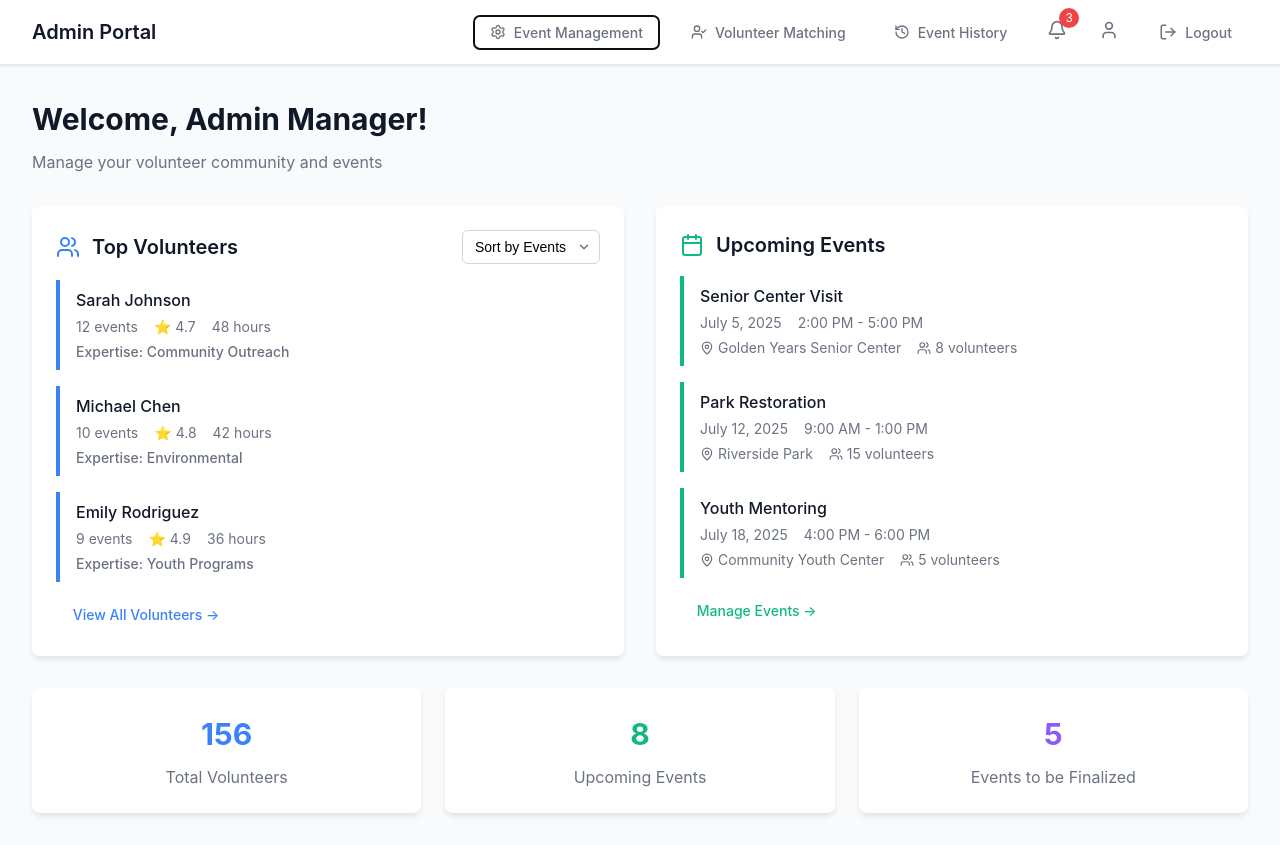
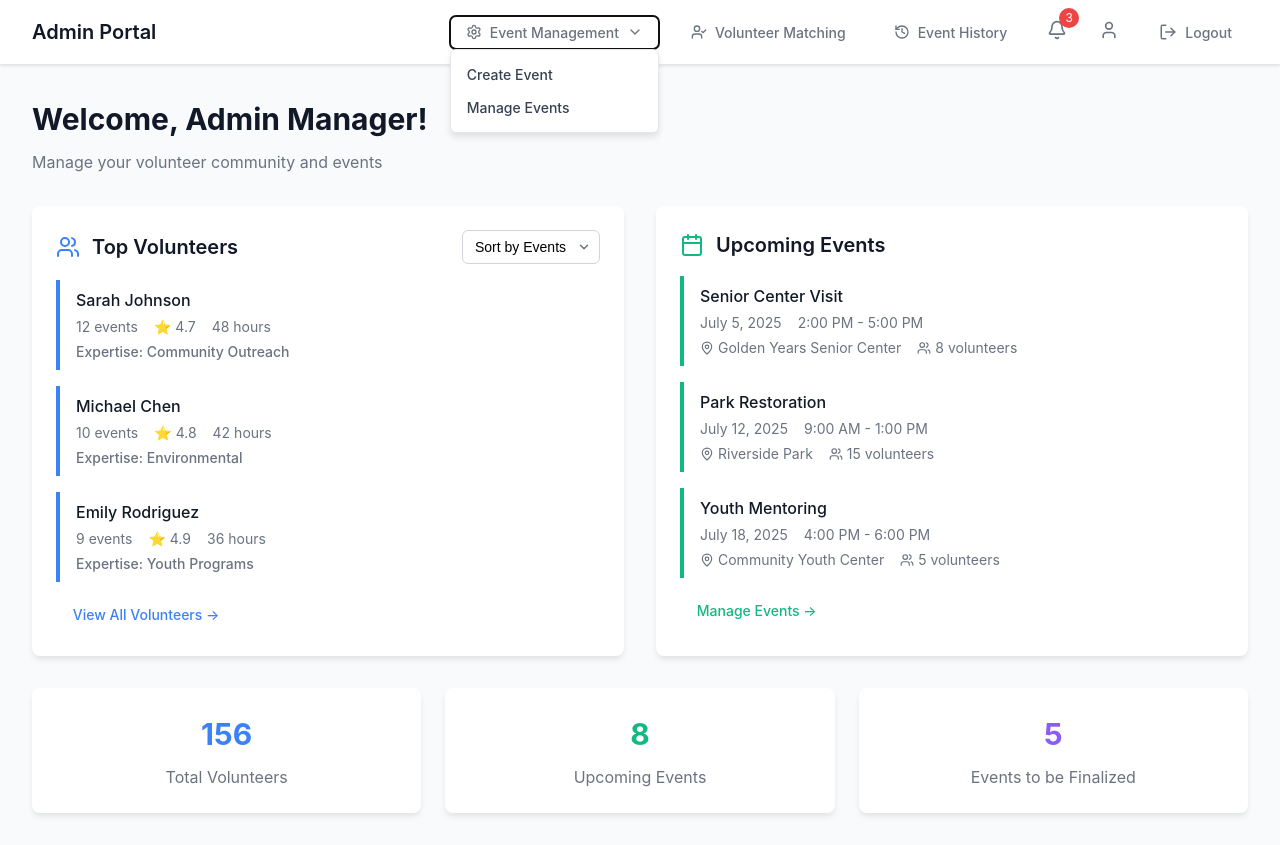
Before and after one commit to group-08-fullstack/volunteer-management-app, a React (Vite) app: page /admindash in a window 1280 px wide. Both pictures are taken after a click on the button "Event Management". Built offline with nearby package versions, Linux system fonts and the light colour scheme.

Commit message:
Update AdminDash.jsx

```diff
--- a/src/components/AdminDash.jsx
+++ b/src/components/AdminDash.jsx
@@ -8,6 +8,7 @@ export default function AdminDashboard() {
   const [notifications, setNotifications] = useState(5);
   const [sortBy, setSortBy] = useState('events'); // 'events' or 'rating'
   const navigate = useNavigate();
+  const [eventDropdownOpen, setEventDropdownOpen] = useState(false);//xxx
 
   // Sample data for top volunteers
   const topVolunteers = [
@@ -135,9 +136,9 @@ export default function AdminDashboard() {
             </div>
 
             <div style={{ display: 'flex', alignItems: 'center', gap: '1rem' }}>
-              {/* Admin Navigation Buttons */}
+              <div style={{ position: 'relative' }}>
                 <button
-                onClick={handleEventManagement}
+                  onClick={() => setEventDropdownOpen(!eventDropdownOpen)}
                   style={{
                     display: 'flex',
                     alignItems: 'center',
@@ -150,7 +151,8 @@ export default function AdminDashboard() {
                     cursor: 'pointer',
                     fontSize: '0.875rem',
                     fontWeight: '500',
-                  transition: 'all 0.2s'
+                    transition: 'all 0.2s',
+                    width: '100%'
                   }}
                   onMouseEnter={(e) => {
                     e.target.style.color = '#111827';
@@ -163,7 +165,74 @@ export default function AdminDashboard() {
                 >
                   <Settings size={16} />
                   Event Management
+                  <ChevronDown size={16} />
                 </button>
+
+                {/* Dropdown menu */}
+                {eventDropdownOpen && (
+                  <div
+                    style={{
+                      position: 'absolute',
+                      top: '100%',
+                      left: 0,
+                      zIndex: 10,
+                      backgroundColor: 'white',
+                      border: '1px solid #e5e7eb',
+                      borderRadius: '0.375rem',
+                      boxShadow: '0 4px 6px rgba(0, 0, 0, 0.1)',
+                      padding: '0.5rem 0',
+                      minWidth: '100%'
+                    }}
+                  >
+                    <button
+                      onClick={() => {
+                        setEventDropdownOpen(false);
+                        navigate('/EventForm');
+                      }}
+                      style={{
+                        display: 'block',
+                        width: '100%',
+                        padding: '0.5rem 1rem',
+                        textAlign: 'left',
+                        background: 'none',
+                        border: 'none',
+                        color: '#374151',
+                        fontSize: '0.875rem',
+                        cursor: 'pointer',
+                      }}
+                      onMouseEnter={(e) => (e.target.style.backgroundColor = '#f3f4f6')}
+                      onMouseLeave={(e) => (e.target.style.backgroundColor = 'transparent')}
+                    >
+                      Create Event
+                    </button>
+
+                    <button
+                      onClick={() => {
+                        setEventDropdownOpen(false);
+                        navigate('/EventList');
+                      }}
+                      style={{
+                        display: 'block',
+                        width: '100%',
+                        padding: '0.5rem 1rem',
+                        textAlign: 'left',
+                        background: 'none',
+                        border: 'none',
+                        color: '#374151',
+                        fontSize: '0.875rem',
+                        cursor: 'pointer',
+                      }}
+                      onMouseEnter={(e) => (e.target.style.backgroundColor = '#f3f4f6')}
+                      onMouseLeave={(e) => (e.target.style.backgroundColor = 'transparent')}
+                    >
+                      Manage Events
+                    </button>
+                  </div>
+                )}
+              </div>
+
+
+
 
               <button
                 onClick={handleVolunteerMatching}
```
Lines whose indentation alone changed are shown as unchanged.
